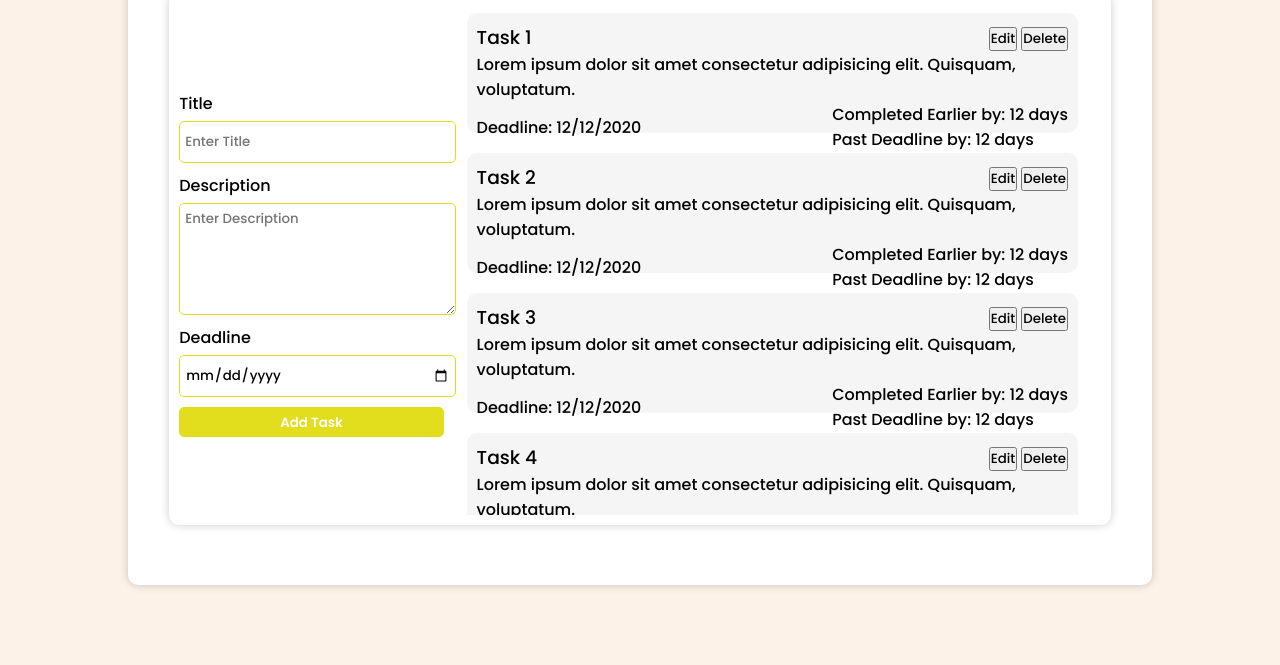
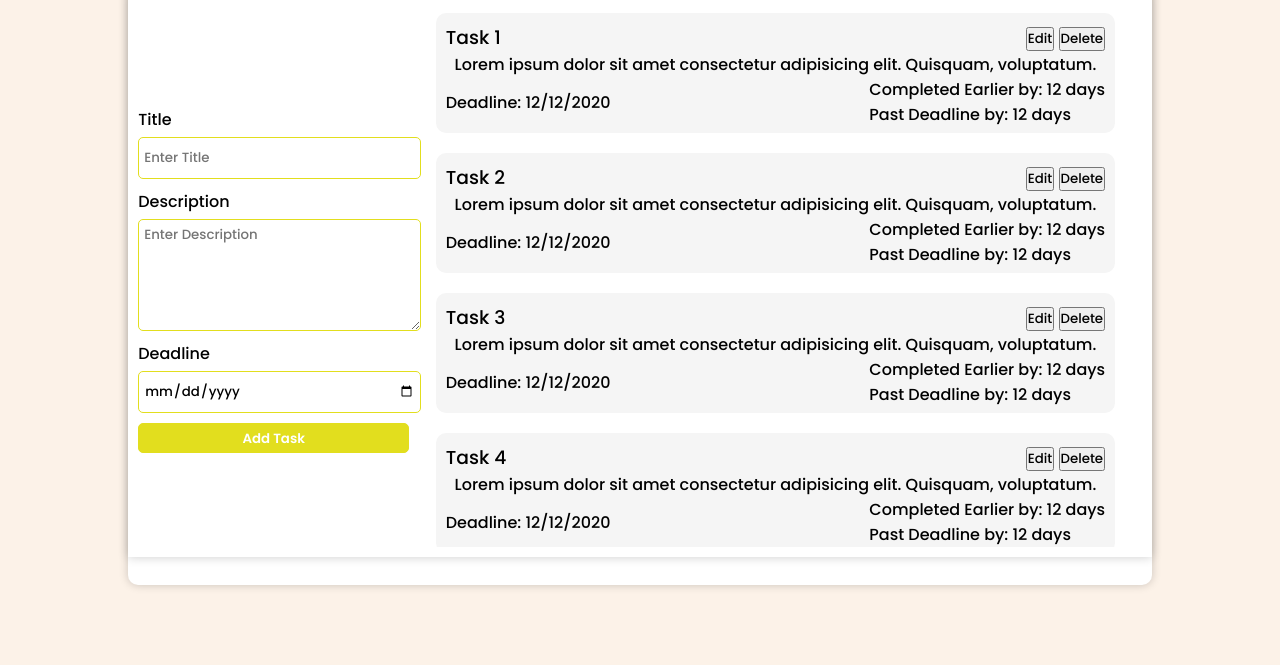
Before and after one commit to mwaiseghe/task-management-take, a plain HTML site: page index.html in a window 1280 px wide. Shown: the part 135-800 px from the top of the page. Drawn offline with Linux system fonts and the light colour scheme.

Commit message:
Fixed asset files

```diff
--- a/assets/style.css
+++ b/assets/style.css
@@ -32,10 +32,9 @@ body {
     font-weight: 600;
 }
 .tasks-card {
-    width: 90%;
-    height: 80%;
+    width: 98%;
+    height: 85%;
     background-color: #fff;
-    border-radius: 10px;
     box-shadow: 0 0 10px rgba(0, 0, 0, 0.2);
     display: flex;
     flex-direction: row;
```
Also changed, not shown: assets/main.js (+10 -0 lines).
